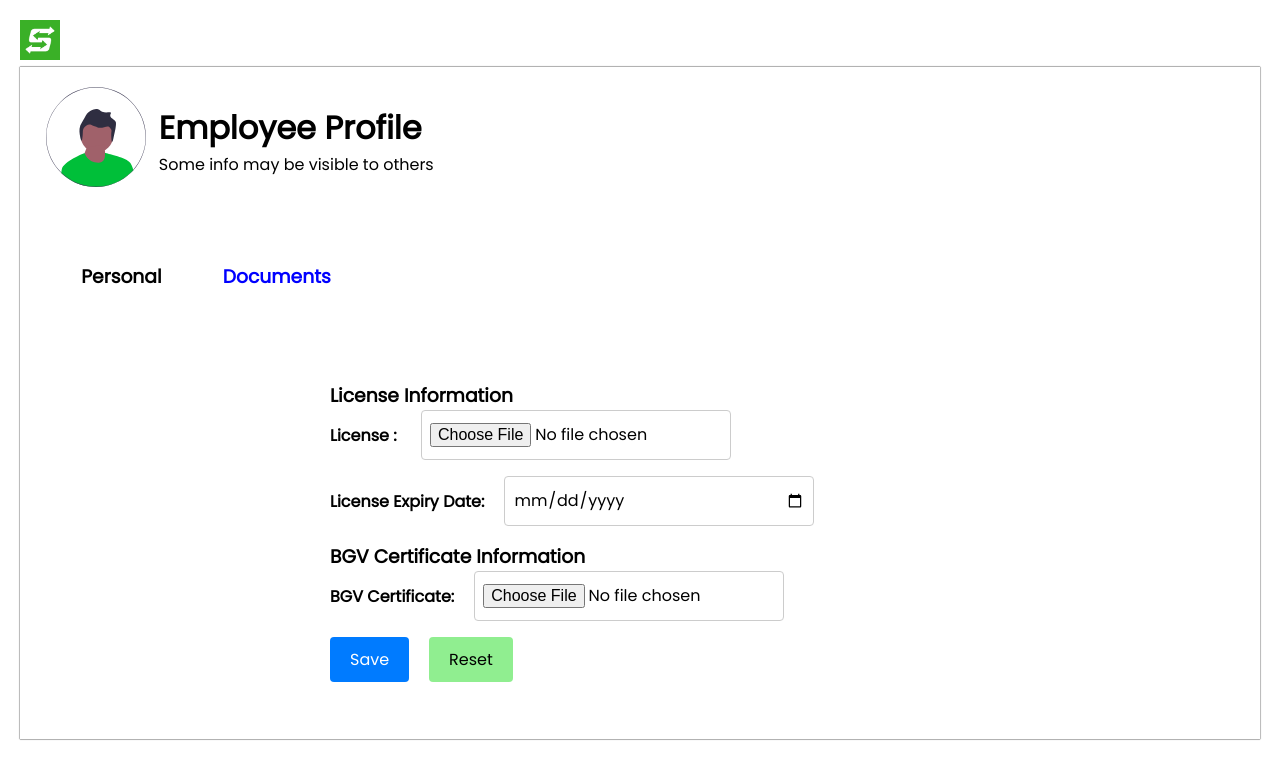
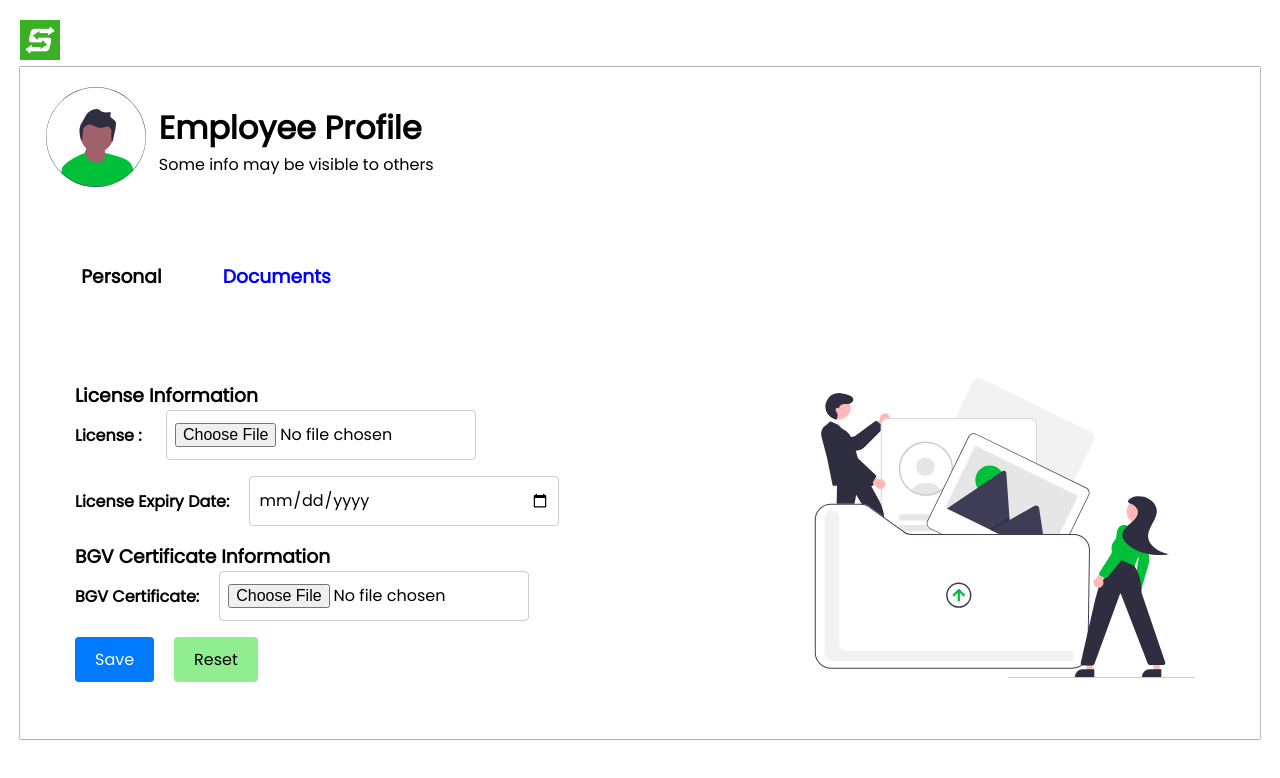
Before and after one commit to ydpatel0309/Employee-Onboarding-Form-Moveinsync, a React (Create React App) app: page / in a window 1280 px wide. Both pictures are taken after a click on the element "Documents". Shown: the top 778 px of the page. Built offline with nearby package versions, Linux system fonts and the light colour scheme.

Commit message:
added image into the Documents module for enhancing the designing

```diff
--- a/src/Documents.js
+++ b/src/Documents.js
@@ -1,5 +1,6 @@
 import React, { useState } from "react";
 import "./stylesheets/Documents.css";
+import Upload from "./images/upload.svg";
 
 function Document() {
   const [licenseFile, setLicenseFile] = useState(null);
@@ -82,7 +83,11 @@ function Document() {
           <button type="reset" id="reset_button" onClick={handleReset}>
             Reset
           </button>
+
         </div>
+        <div className="upload">
+                <img src={Upload} alt="upload documents"></img>
+            </div>
       </div>
     </>
   );
--- a/src/stylesheets/Documents.css
+++ b/src/stylesheets/Documents.css
@@ -2,7 +2,7 @@
 {
     width: 100%;
     display: flex;
-    justify-content: center;
+    justify-content: space-around;
     align-items: center;
     height: 50vh;
 }
```
Also changed, not shown: src/images/upload.svg (added).
